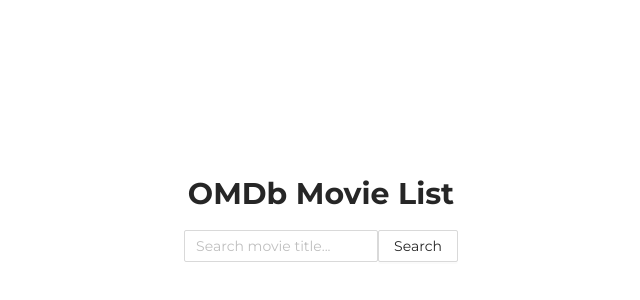
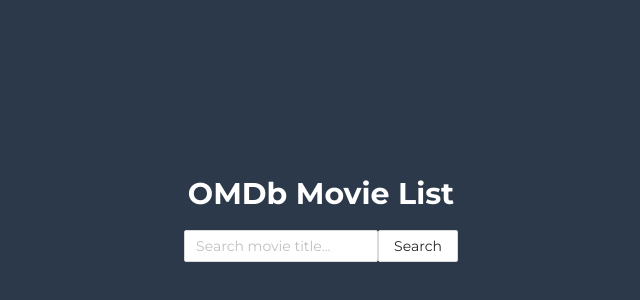
Before and after one commit to farisabundev/movie-list, a React app: page / in a window 1280 px wide. Shown: the part 182-482 px from the top of the page, without its empty margins (319-959 px from the left). Built offline with nearby package versions, Linux system fonts and the light colour scheme; no server answers.

Commit message:
WIP infinite scroll

```diff
--- a/src/App.js
+++ b/src/App.js
@@ -16,6 +16,7 @@
 const App = () => {
   const [searchKey, setSearchKey] = useState("");
   const [isLoading, setIsLoading] = useState(true);
+  const [loadMore, setLoadMore] = useState(false);
   const [params, setParams] = useState({
     apikey: "faf7e5bb",
     r: "json",
@@ -28,21 +29,28 @@
   const dispatch = useDispatch();
   const movies = useSelector((state) => state.movies.movies);
 
-  // refs
-  const layoutRef = useRef();
-
   useEffect(() => {
     loadMovies();
   }, [params]);
 
+  useEffect(() => {
+    window.addEventListener("scroll", handleScroll);
+
+    return () => window.removeEventListener("scroll", handleScroll);
+  }, []);
+
   const loadMovies = async () => {
+    setIsLoading(true);
+
     try {
       let res = await axios.get(baseURL, {
         params,
       });
 
       if (res && res.data?.Response === "True") {
-        dispatch(setMovies(res.data.Search));
+        let new_arr = [...movies, ...res.data.Search];
+
+        dispatch(setMovies(new_arr));
         setViewComponent("DATA_FOUND");
       } else if (
         res.data?.Response === "False" &&
@@ -53,7 +61,11 @@
       } else {
         setViewComponent("DATA_EMPTY");
       }
+
+      setIsLoading(false);
+      setLoadMore(false);
     } catch (error) {
+      setIsLoading(false);
       throw error;
     }
   };
@@ -64,8 +76,28 @@
     }
   };
 
+  const handleScroll = () => {
+    const scrollTop =
+      (document.documentElement && document.documentElement.scrollTop) ||
+      document.body.scrollTop;
+    const scrollHeight =
+      (document.documentElement && document.documentElement.scrollHeight) ||
+      document.body.scrollHeight;
+
+    setLoadMore(scrollTop + window.innerHeight + 0 >= scrollHeight);
+  };
+
+  useEffect(() => {
+    if (loadMore && !isLoading) {
+      let newPage = params.page + 1;
+      setParams({ ...params, page: newPage });
+    }
+  }, [loadMore]);
+
   const handlePosterImage = (val) => {
-    setSelectedPoster(val);
+    if (val.Poster !== "N/A") {
+      setSelectedPoster(val);
+    }
   };
 
   return (
@@ -80,21 +112,22 @@
         <img src={selectedPoster?.Poster} />
       </Modal>
 
-      <div ref={layoutRef}>
+      <div>
         <Layout
           searchKey={searchKey}
           viewComponent={viewComponent}
           onButtonSubmit={refineSearch}
-          onChange={e => setSearchKey(e.target.value)}
+          onChange={(e) => setSearchKey(e.target.value)}
         >
           <RenderViewComponent
             searchKey={searchKey}
             viewComponent={viewComponent}
             onButtonSubmit={refineSearch}
-            onChange={e => setSearchKey(e.target.value)}
+            onChange={(e) => setSearchKey(e.target.value)}
             handlePosterImage={(val) => handlePosterImage(val)}
             movies={movies}
             isLoading={isLoading}
+            loadMore={loadMore}
           />
         </Layout>
       </div>
@@ -110,6 +143,7 @@
   handlePosterImage,
   movies,
   isLoading,
+  loadMore,
 }) => {
   if (viewComponent === "INIT_PAGE") {
     return (
@@ -126,6 +160,7 @@
     return (
       <InfiniteScroll
         isLoading={isLoading}
+        loadMore={loadMore}
         movies={movies}
         handlePosterImage={(val) => handlePosterImage(val)}
       />
--- a/src/App.scss
+++ b/src/App.scss
@@ -5,6 +5,14 @@
   margin: 0;
   padding: 0;
   font-family: "Montserrat", sans-serif;
+}
+
+body {
+  color: white !important;
+  background-color: #2C394B !important;
+}
+.ant-typography {
+  color: white !important;
 }
 
 .text-center {
--- a/src/components/InfiniteScroll.js
+++ b/src/components/InfiniteScroll.js
@@ -3,14 +3,14 @@
 
 import MovieCard from "./MovieCard";
 
-const InfiniteScroll = ({ movies, handlePosterImage }) => {
+const InfiniteScroll = ({ isLoading, loadMore, movies, handlePosterImage }) => {
   return (
     <Row gutter={[16, 16]}>
       {!movies.length ? (
         <></>
       ) : (
         movies.map((each, i) => (
-          <Col span={24} key={i} style={{marginTop: 20}}>
+          <Col span={24} key={i} style={{ marginTop: 20 }}>
             <MovieCard
               data={each}
               handlePosterImage={(val) => handlePosterImage(val)}
@@ -18,6 +18,8 @@
           </Col>
         ))
       )}
+
+      {loadMore && isLoading ? <div>Fetching...</div> : ""}
     </Row>
   );
 };
--- a/src/components/SearchInput.js
+++ b/src/components/SearchInput.js
@@ -10,7 +10,7 @@
 
   return (
     <Row className="movie-list-search-input_wrapper" justify={justify}>
-      <Col>
+      <Col flex="auto">
         <Input
           value={value}
           onChange={onChange}
```
